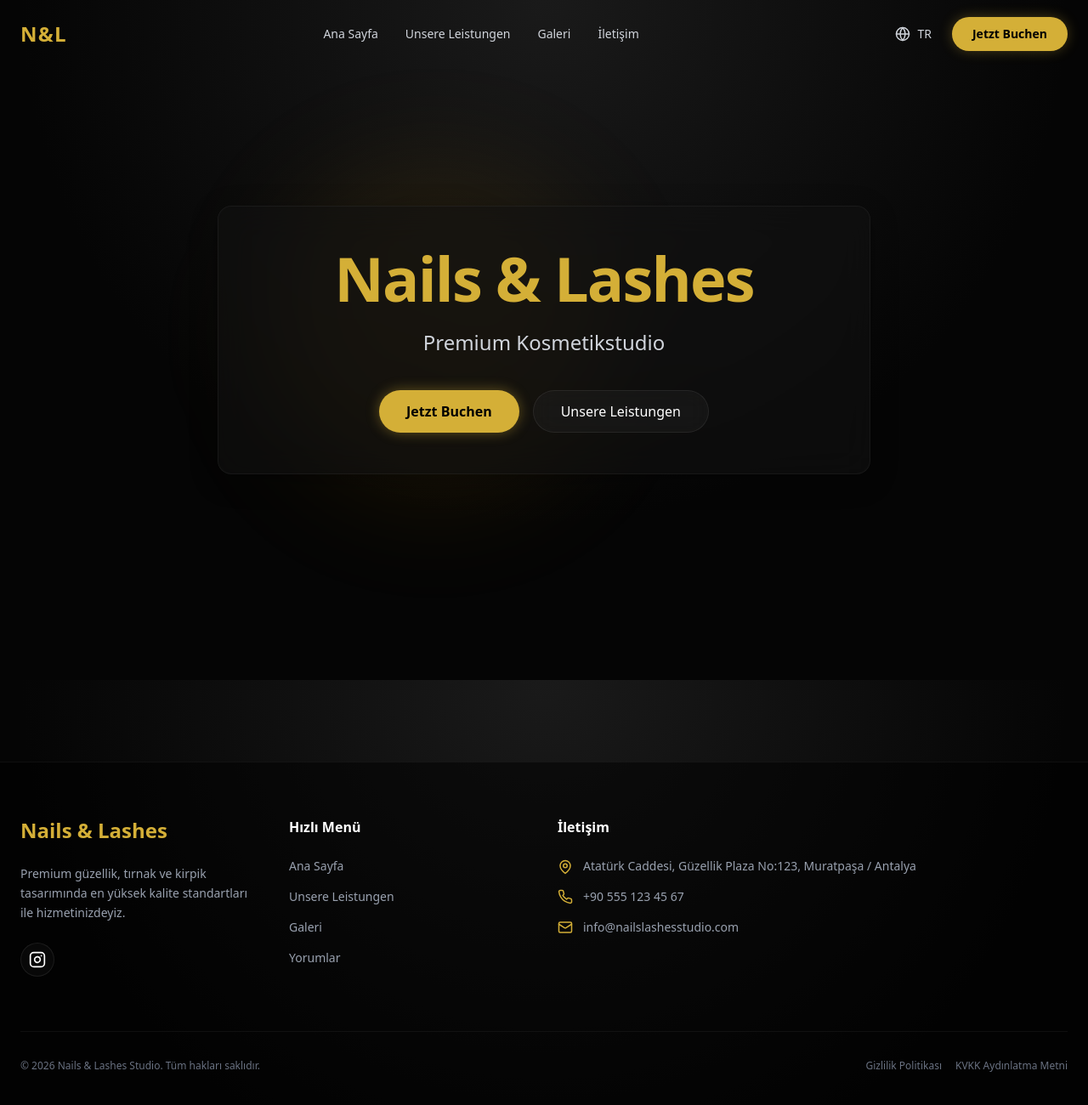
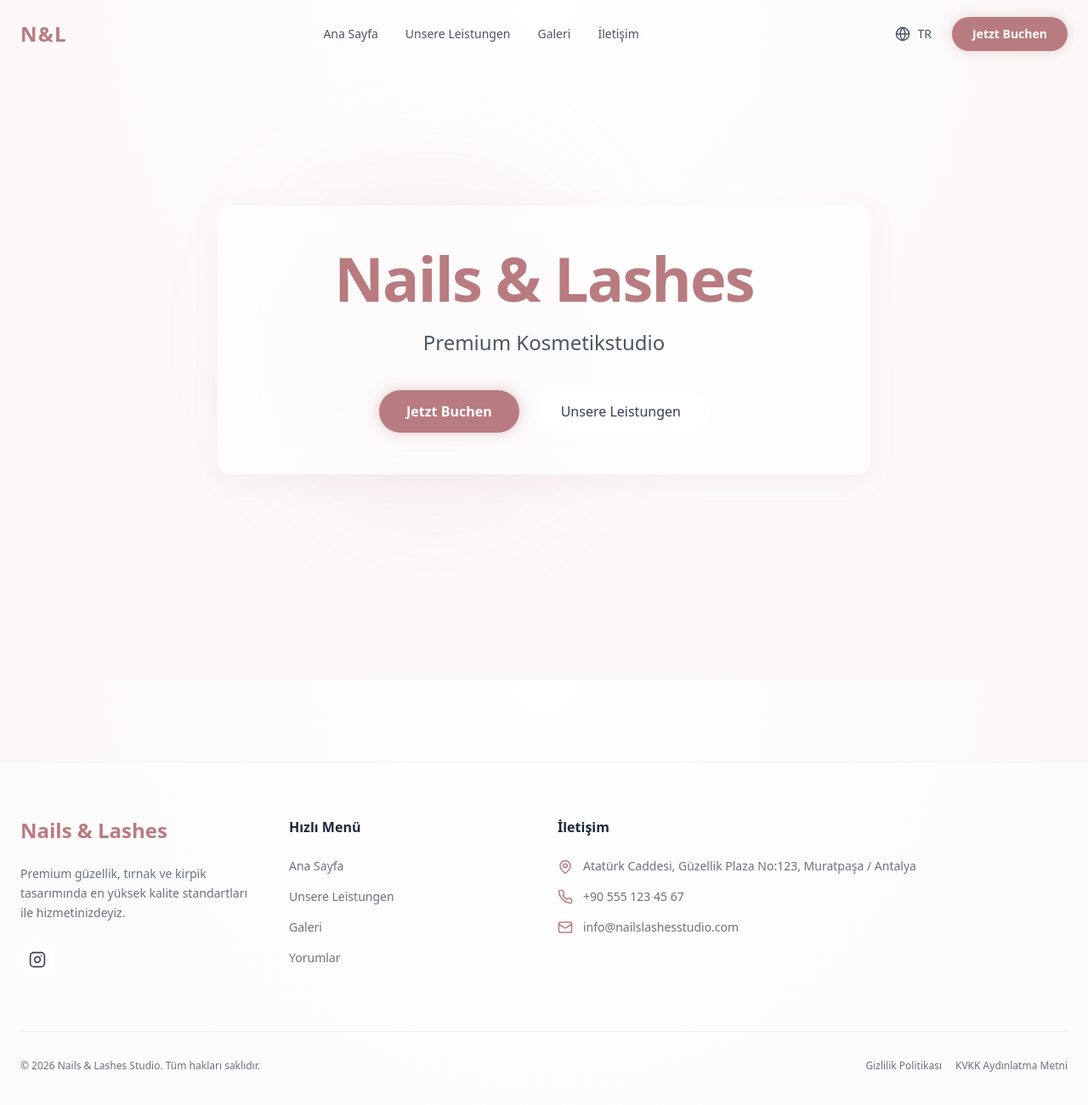
Before and after one commit to vdadiana007077-art/nailslashesstudio, a Next.js app: page /de in a window 1280 px wide. Shown: the top 1300 px of the page at 85% size. Built offline with nearby package versions, Linux system fonts and the light colour scheme.

Commit message:
style: Change theme from dark/gold to dusty rose/white

```diff
--- a/src/app/[locale]/page.tsx
+++ b/src/app/[locale]/page.tsx
@@ -6,22 +6,22 @@ export default function HomePage() {
   return (
     <main className="min-h-screen flex flex-col items-center justify-center p-6 relative">
       {/* Decorative Glow */}
-      <div className="absolute top-1/4 left-1/4 w-96 h-96 bg-yellow-600/10 rounded-full blur-3xl -z-10 animate-glow"></div>
+      <div className="absolute top-1/4 left-1/4 w-96 h-96 bg-[var(--color-rose-400)]/10 rounded-full blur-3xl -z-10 animate-glow"></div>
 
       {/* Glass Panel Container */}
       <div className="glass-panel rounded-2xl p-12 max-w-3xl w-full text-center relative z-10">
-        <h1 className="text-5xl md:text-7xl font-bold mb-6 tracking-tight text-[#D4AF37]">
+        <h1 className="text-5xl md:text-7xl font-bold mb-6 tracking-tight text-[var(--color-rose-500)]">
           {t('title')}
         </h1>
-        <p className="text-xl md:text-2xl text-gray-300 mb-10 font-light">
+        <p className="text-xl md:text-2xl text-gray-600 mb-10 font-light">
           {t('subtitle')}
         </p>
 
         <div className="flex gap-4 justify-center">
-          <button className="px-8 py-3 bg-[#D4AF37] text-black font-semibold rounded-full hover:bg-[#AA882E] transition-all shadow-[0_0_15px_rgba(212,175,55,0.4)] hover:shadow-[0_0_25px_rgba(212,175,55,0.6)] cursor-pointer">
+          <button className="px-8 py-3 bg-[var(--color-rose-500)] text-white font-semibold rounded-full hover:bg-[var(--color-rose-600)] transition-all shadow-[0_0_15px_rgba(184,123,127,0.4)] hover:shadow-[0_0_25px_rgba(184,123,127,0.6)] cursor-pointer">
             {t('bookNow')}
           </button>
-          <button className="px-8 py-3 glass text-white font-medium rounded-full hover:bg-white/10 transition-all cursor-pointer">
+          <button className="px-8 py-3 glass text-gray-700 font-medium rounded-full hover:bg-white/40 transition-all cursor-pointer">
             {t('services')}
           </button>
         </div>
--- a/src/app/globals.css
+++ b/src/app/globals.css
@@ -1,29 +1,32 @@
 @import "tailwindcss";
 
 @theme {
-  --color-gold-400: #F3E5AB;
-  --color-gold-500: #D4AF37;
-  --color-gold-600: #AA882E;
+  /* Gül Kurusu (Dusty Rose) Palette */
+  --color-rose-300: #E6C5C7;
+  --color-rose-400: #D09B9D;
+  --color-rose-500: #B87B7F;
+  --color-rose-600: #9B5E62;
 
-  --color-dark-900: #050505;
-  --color-dark-800: #121212;
-  --color-dark-700: #1A1A1A;
+  /* Soft Backgrounds */
+  --color-light-100: #FFFFFF;
+  --color-light-200: #FCF8F9;
+  --color-light-300: #F4EBEB;
 
-  --color-glass: rgba(255, 255, 255, 0.03);
-  --color-glass-border: rgba(255, 255, 255, 0.08);
+  --color-glass: rgba(255, 255, 255, 0.6);
+  --color-glass-border: rgba(255, 255, 255, 0.4);
 
   --animate-glow: glow 3s ease-in-out infinite alternate;
 }
 
 /* Custom Keyframes for Tailwind v4 */
 @keyframes glow {
-  0% { box-shadow: 0 0 10px rgba(212, 175, 55, 0.2); }
-  100% { box-shadow: 0 0 25px rgba(212, 175, 55, 0.6); }
+  0% { box-shadow: 0 0 10px rgba(184, 123, 127, 0.15); }
+  100% { box-shadow: 0 0 25px rgba(184, 123, 127, 0.35); }
 }
 
 :root {
-  --background: var(--color-dark-900);
-  --foreground: #F5F5F5;
+  --background: var(--color-light-200);
+  --foreground: #2D2D2D;
 }
 
 body {
@@ -34,7 +37,7 @@ body {
   min-height: 100vh;
   overflow-x: hidden;
   /* Soft background gradient for depth */
-  background-image: radial-gradient(circle at 50% 0%, #1a1a1a 0%, #050505 60%);
+  background-image: radial-gradient(circle at 50% 0%, #FFFFFF 0%, #FCF8F9 60%);
   background-attachment: fixed;
 }
 
@@ -47,11 +50,11 @@ body {
 }
 
 @utility glass-panel {
-  background: rgba(18, 18, 18, 0.6);
+  background: rgba(255, 255, 255, 0.65);
   backdrop-filter: blur(20px);
   -webkit-backdrop-filter: blur(20px);
-  border: 1px solid rgba(255, 255, 255, 0.05);
-  box-shadow: 0 8px 32px 0 rgba(0, 0, 0, 0.3);
+  border: 1px solid rgba(255, 255, 255, 0.8);
+  box-shadow: 0 8px 32px 0 rgba(184, 123, 127, 0.08);
 }
 
 /* Custom Scrollbar */
@@ -60,20 +63,20 @@ body {
 }
 
 ::-webkit-scrollbar-track {
-  background: var(--color-dark-900);
+  background: var(--color-light-200);
 }
 
 ::-webkit-scrollbar-thumb {
-  background: var(--color-dark-700);
+  background: var(--color-rose-300);
   border-radius: 4px;
 }
 
 ::-webkit-scrollbar-thumb:hover {
-  background: var(--color-gold-600);
+  background: var(--color-rose-500);
 }
 
 /* Selection */
 ::selection {
-  background: var(--color-gold-500);
-  color: var(--color-dark-900);
+  background: var(--color-rose-400);
+  color: #FFFFFF;
 }
--- a/src/components/layout/Footer.tsx
+++ b/src/components/layout/Footer.tsx
@@ -7,18 +7,18 @@ export default function Footer() {
   const t = useTranslations('Index');
 
   return (
-    <footer className="w-full mt-24 border-t border-white/5 relative z-10 bg-black/50">
+    <footer className="w-full mt-24 border-t border-black/5 relative z-10 bg-white/50">
       <div className="max-w-7xl mx-auto px-6 py-16">
         <div className="grid grid-cols-1 md:grid-cols-4 gap-12 md:gap-8">
 
           {/* Brand Info */}
           <div className="col-span-1 md:col-span-1">
-            <h2 className="text-2xl font-bold text-[#D4AF37] mb-6">Nails & Lashes</h2>
-            <p className="text-gray-400 text-sm leading-relaxed">
+            <h2 className="text-2xl font-bold text-[var(--color-rose-500)] mb-6">Nails & Lashes</h2>
+            <p className="text-gray-500 text-sm leading-relaxed">
               Premium güzellik, tırnak ve kirpik tasarımında en yüksek kalite standartları ile hizmetinizdeyiz.
             </p>
             <div className="flex gap-4 mt-6">
-              <a href="#" className="w-10 h-10 rounded-full glass flex items-center justify-center text-white hover:text-[#D4AF37] hover:bg-white/10 transition-all">
+              <a href="#" className="w-10 h-10 rounded-full glass flex items-center justify-center text-gray-700 hover:text-[var(--color-rose-500)] hover:bg-black/5 transition-all">
                 <svg width="20" height="20" viewBox="0 0 24 24" fill="none" stroke="currentColor" strokeWidth="2" strokeLinecap="round" strokeLinejoin="round"><rect width="20" height="20" x="2" y="2" rx="5" ry="5"/><path d="M16 11.37A4 4 0 1 1 12.63 8 4 4 0 0 1 16 11.37z"/><line x1="17.5" x2="17.51" y1="6.5" y2="6.5"/></svg>
               </a>
             </div>
@@ -26,29 +26,29 @@ export default function Footer() {
 
           {/* Quick Links */}
           <div>
-            <h3 className="text-white font-semibold mb-6">Hızlı Menü</h3>
-            <ul className="flex flex-col gap-4 text-sm text-gray-400">
-              <li><Link href="/" className="hover:text-[#D4AF37] transition-colors">Ana Sayfa</Link></li>
-              <li><Link href="/hizmetler" className="hover:text-[#D4AF37] transition-colors">{t('services')}</Link></li>
-              <li><Link href="/galeri" className="hover:text-[#D4AF37] transition-colors">Galeri</Link></li>
-              <li><Link href="/yorumlar" className="hover:text-[#D4AF37] transition-colors">Yorumlar</Link></li>
+            <h3 className="text-gray-800 font-semibold mb-6">Hızlı Menü</h3>
+            <ul className="flex flex-col gap-4 text-sm text-gray-500">
+              <li><Link href="/" className="hover:text-[var(--color-rose-500)] transition-colors">Ana Sayfa</Link></li>
+              <li><Link href="/hizmetler" className="hover:text-[var(--color-rose-500)] transition-colors">{t('services')}</Link></li>
+              <li><Link href="/galeri" className="hover:text-[var(--color-rose-500)] transition-colors">Galeri</Link></li>
+              <li><Link href="/yorumlar" className="hover:text-[var(--color-rose-500)] transition-colors">Yorumlar</Link></li>
             </ul>
           </div>
 
           {/* Contact */}
           <div className="col-span-1 md:col-span-2">
-            <h3 className="text-white font-semibold mb-6">İletişim</h3>
-            <ul className="flex flex-col gap-4 text-sm text-gray-400">
+            <h3 className="text-gray-800 font-semibold mb-6">İletişim</h3>
+            <ul className="flex flex-col gap-4 text-sm text-gray-500">
               <li className="flex items-start gap-3">
-                <svg width="18" height="18" viewBox="0 0 24 24" fill="none" stroke="currentColor" strokeWidth="2" strokeLinecap="round" strokeLinejoin="round" className="text-[#D4AF37] shrink-0 mt-0.5"><path d="M20 10c0 6-8 12-8 12s-8-6-8-12a8 8 0 0 1 16 0Z"/><circle cx="12" cy="10" r="3"/></svg>
+                <svg width="18" height="18" viewBox="0 0 24 24" fill="none" stroke="currentColor" strokeWidth="2" strokeLinecap="round" strokeLinejoin="round" className="text-[var(--color-rose-500)] shrink-0 mt-0.5"><path d="M20 10c0 6-8 12-8 12s-8-6-8-12a8 8 0 0 1 16 0Z"/><circle cx="12" cy="10" r="3"/></svg>
                 <span>Atatürk Caddesi, Güzellik Plaza No:123, Muratpaşa / Antalya</span>
               </li>
               <li className="flex items-center gap-3">
-                <svg width="18" height="18" viewBox="0 0 24 24" fill="none" stroke="currentColor" strokeWidth="2" strokeLinecap="round" strokeLinejoin="round" className="text-[#D4AF37] shrink-0"><path d="M22 16.92v3a2 2 0 0 1-2.18 2 19.79 19.79 0 0 1-8.63-3.07 19.5 19.5 0 0 1-6-6 19.79 19.79 0 0 1-3.07-8.67A2 2 0 0 1 4.11 2h3a2 2 0 0 1 2 1.72 12.84 12.84 0 0 0 .7 2.81 2 2 0 0 1-.45 2.11L8.09 9.91a16 16 0 0 0 6 6l1.27-1.27a2 2 0 0 1 2.11-.45 12.84 12.84 0 0 0 2.81.7A2 2 0 0 1 22 16.92z"/></svg>
+                <svg width="18" height="18" viewBox="0 0 24 24" fill="none" stroke="currentColor" strokeWidth="2" strokeLinecap="round" strokeLinejoin="round" className="text-[var(--color-rose-500)] shrink-0"><path d="M22 16.92v3a2 2 0 0 1-2.18 2 19.79 19.79 0 0 1-8.63-3.07 19.5 19.5 0 0 1-6-6 19.79 19.79 0 0 1-3.07-8.67A2 2 0 0 1 4.11 2h3a2 2 0 0 1 2 1.72 12.84 12.84 0 0 0 .7 2.81 2 2 0 0 1-.45 2.11L8.09 9.91a16 16 0 0 0 6 6l1.27-1.27a2 2 0 0 1 2.11-.45 12.84 12.84 0 0 0 2.81.7A2 2 0 0 1 22 16.92z"/></svg>
                 <span>+90 555 123 45 67</span>
               </li>
               <li className="flex items-center gap-3">
-                <svg width="18" height="18" viewBox="0 0 24 24" fill="none" stroke="currentColor" strokeWidth="2" strokeLinecap="round" strokeLinejoin="round" className="text-[#D4AF37] shrink-0"><rect width="20" height="16" x="2" y="4" rx="2"/><path d="m22 7-8.97 5.7a1.94 1.94 0 0 1-2.06 0L2 7"/></svg>
+                <svg width="18" height="18" viewBox="0 0 24 24" fill="none" stroke="currentColor" strokeWidth="2" strokeLinecap="round" strokeLinejoin="round" className="text-[var(--color-rose-500)] shrink-0"><rect width="20" height="16" x="2" y="4" rx="2"/><path d="m22 7-8.97 5.7a1.94 1.94 0 0 1-2.06 0L2 7"/></svg>
                 <span>info@nailslashesstudio.com</span>
               </li>
             </ul>
@@ -56,11 +56,11 @@ export default function Footer() {
 
         </div>
 
-        <div className="mt-16 pt-8 border-t border-white/5 flex flex-col md:flex-row items-center justify-between gap-4 text-xs text-gray-500">
+        <div className="mt-16 pt-8 border-t border-black/5 flex flex-col md:flex-row items-center justify-between gap-4 text-xs text-gray-500">
           <p>© {new Date().getFullYear()} Nails & Lashes Studio. Tüm hakları saklıdır.</p>
           <div className="flex gap-4">
-            <a href="#" className="hover:text-gray-300">Gizlilik Politikası</a>
-            <a href="#" className="hover:text-gray-300">KVKK Aydınlatma Metni</a>
+            <a href="#" className="hover:text-gray-800">Gizlilik Politikası</a>
+            <a href="#" className="hover:text-gray-800">KVKK Aydınlatma Metni</a>
           </div>
         </div>
       </div>
--- a/src/components/layout/Navbar.tsx
+++ b/src/components/layout/Navbar.tsx
@@ -24,48 +24,48 @@ export default function Navbar() {
       <div className="max-w-7xl mx-auto px-6 flex items-center justify-between">
 
         {/* Logo */}
-        <Link href="/" className="text-2xl font-bold text-[#D4AF37] tracking-wider">
+        <Link href="/" className="text-2xl font-bold text-[var(--color-rose-500)] tracking-wider">
           N&L
         </Link>
 
         {/* Desktop Links */}
         <div className="hidden md:flex items-center gap-8">
-          <Link href="/" className="text-sm font-medium text-gray-300 hover:text-[#D4AF37] transition-colors">
+          <Link href="/" className="text-sm font-medium text-gray-600 hover:text-[var(--color-rose-500)] transition-colors">
             Ana Sayfa
           </Link>
-          <Link href="/hizmetler" className="text-sm font-medium text-gray-300 hover:text-[#D4AF37] transition-colors">
+          <Link href="/hizmetler" className="text-sm font-medium text-gray-600 hover:text-[var(--color-rose-500)] transition-colors">
             {t('services')}
           </Link>
-          <Link href="/galeri" className="text-sm font-medium text-gray-300 hover:text-[#D4AF37] transition-colors">
+          <Link href="/galeri" className="text-sm font-medium text-gray-600 hover:text-[var(--color-rose-500)] transition-colors">
             Galeri
           </Link>
-          <Link href="/iletisim" className="text-sm font-medium text-gray-300 hover:text-[#D4AF37] transition-colors">
+          <Link href="/iletisim" className="text-sm font-medium text-gray-600 hover:text-[var(--color-rose-500)] transition-colors">
             İletişim
           </Link>
         </div>
 
         {/* Right Actions: Lang + Booking */}
         <div className="hidden md:flex items-center gap-6">
-          <div className="group relative cursor-pointer flex items-center gap-2 text-gray-300 hover:text-white">
+          <div className="group relative cursor-pointer flex items-center gap-2 text-gray-600 hover:text-[var(--color-rose-600)]">
             <svg width="18" height="18" viewBox="0 0 24 24" fill="none" stroke="currentColor" strokeWidth="2" strokeLinecap="round" strokeLinejoin="round"><circle cx="12" cy="12" r="10"/><path d="M12 2a15.3 15.3 0 0 1 4 10 15.3 15.3 0 0 1-4 10 15.3 15.3 0 0 1-4-10 15.3 15.3 0 0 1 4-10z"/><path d="M2 12h20"/></svg>
             <span className="text-sm font-medium uppercase">TR</span>
 
             {/* Lang Dropdown */}
             <div className="absolute top-full right-0 mt-4 w-32 glass-panel rounded-lg py-2 opacity-0 invisible group-hover:opacity-100 group-hover:visible transition-all">
-              <Link href={pathname} locale="tr" className="block px-4 py-2 text-sm hover:bg-white/10">Türkçe</Link>
-              <Link href={pathname} locale="en" className="block px-4 py-2 text-sm hover:bg-white/10">English</Link>
-              <Link href={pathname} locale="de" className="block px-4 py-2 text-sm hover:bg-white/10">Deutsch</Link>
-              <Link href={pathname} locale="ru" className="block px-4 py-2 text-sm hover:bg-white/10">Русский</Link>
+              <Link href={pathname} locale="tr" className="block px-4 py-2 text-sm text-gray-700 hover:bg-black/5">Türkçe</Link>
+              <Link href={pathname} locale="en" className="block px-4 py-2 text-sm text-gray-700 hover:bg-black/5">English</Link>
+              <Link href={pathname} locale="de" className="block px-4 py-2 text-sm text-gray-700 hover:bg-black/5">Deutsch</Link>
+              <Link href={pathname} locale="ru" className="block px-4 py-2 text-sm text-gray-700 hover:bg-black/5">Русский</Link>
             </div>
           </div>
 
-          <button className="px-6 py-2.5 bg-[#D4AF37] text-black text-sm font-semibold rounded-full hover:bg-[#AA882E] transition-all shadow-[0_0_15px_rgba(212,175,55,0.3)] hover:shadow-[0_0_20px_rgba(212,175,55,0.6)] cursor-pointer">
+          <button className="px-6 py-2.5 bg-[var(--color-rose-500)] text-white text-sm font-semibold rounded-full hover:bg-[var(--color-rose-600)] transition-all shadow-[0_0_15px_rgba(184,123,127,0.3)] hover:shadow-[0_0_20px_rgba(184,123,127,0.6)] cursor-pointer">
             {t('bookNow')}
           </button>
         </div>
 
         {/* Mobile Menu Toggle */}
-        <button className="md:hidden text-white" onClick={() => setMobileMenuOpen(!mobileMenuOpen)}>
+        <button className="md:hidden text-gray-800" onClick={() => setMobileMenuOpen(!mobileMenuOpen)}>
           {mobileMenuOpen ? (
             <svg width="28" height="28" viewBox="0 0 24 24" fill="none" stroke="currentColor" strokeWidth="2" strokeLinecap="round" strokeLinejoin="round"><path d="M18 6 6 18"/><path d="m6 6 12 12"/></svg>
           ) : (
@@ -78,17 +78,17 @@ export default function Navbar() {
       {/* Mobile Menu Dropdown */}
       {mobileMenuOpen && (
         <div className="absolute top-full left-0 w-full glass-panel border-t-0 p-6 flex flex-col gap-4 md:hidden animate-in slide-in-from-top-2">
-          <Link href="/" className="text-lg font-medium text-white hover:text-[#D4AF37]">Ana Sayfa</Link>
-          <Link href="/hizmetler" className="text-lg font-medium text-white hover:text-[#D4AF37]">{t('services')}</Link>
-          <div className="h-px bg-white/10 my-2"></div>
-          <p className="text-sm text-gray-400 mb-2">Dil Seçimi</p>
+          <Link href="/" className="text-lg font-medium text-gray-800 hover:text-[var(--color-rose-500)]">Ana Sayfa</Link>
+          <Link href="/hizmetler" className="text-lg font-medium text-gray-800 hover:text-[var(--color-rose-500)]">{t('services')}</Link>
+          <div className="h-px bg-black/5 my-2"></div>
+          <p className="text-sm text-gray-500 mb-2">Dil Seçimi</p>
           <div className="flex gap-4">
-            <Link href={pathname} locale="tr" className="text-white font-medium hover:text-[#D4AF37]">TR</Link>
-            <Link href={pathname} locale="en" className="text-white font-medium hover:text-[#D4AF37]">EN</Link>
-            <Link href={pathname} locale="de" className="text-white font-medium hover:text-[#D4AF37]">DE</Link>
-            <Link href={pathname} locale="ru" className="text-white font-medium hover:text-[#D4AF37]">RU</Link>
+            <Link href={pathname} locale="tr" className="text-gray-800 font-medium hover:text-[var(--color-rose-500)]">TR</Link>
+            <Link href={pathname} locale="en" className="text-gray-800 font-medium hover:text-[var(--color-rose-500)]">EN</Link>
+            <Link href={pathname} locale="de" className="text-gray-800 font-medium hover:text-[var(--color-rose-500)]">DE</Link>
+            <Link href={pathname} locale="ru" className="text-gray-800 font-medium hover:text-[var(--color-rose-500)]">RU</Link>
           </div>
-          <button className="mt-4 w-full py-3 bg-[#D4AF37] text-black font-semibold rounded-full">
+          <button className="mt-4 w-full py-3 bg-[var(--color-rose-500)] text-white font-semibold rounded-full">
             {t('bookNow')}
           </button>
         </div>
```
